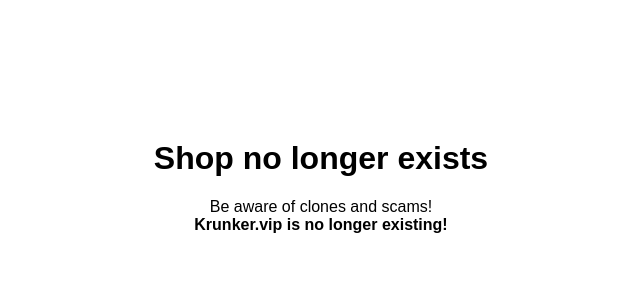
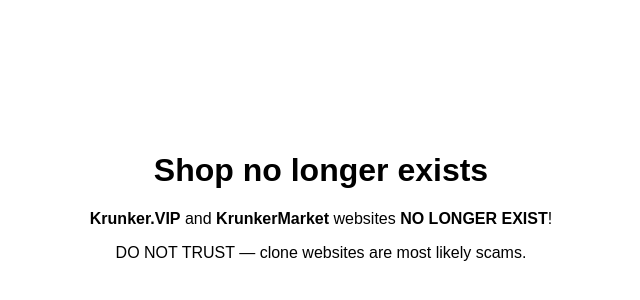
Before and after one commit to 69vierchas-bot/krunker-vip-is-closed, a plain HTML site: page index.html in a window 1280 px wide. Shown: the part 224-524 px from the top of the page, without its empty margins (319-959 px from the left). Drawn offline with Linux system fonts and the light colour scheme.

Commit message:
Revise message regarding Krunker website status
Updated warning message about Krunker websites.

```diff
--- a/index.html
+++ b/index.html
@@ -1,4 +1,3 @@
-
 <!DOCTYPE html>
 <html lang="en">
 <head>
@@ -14,13 +13,15 @@
             align-items: center;
             height: 100vh;
             text-align: center;
+            padding: 20px;
         }
     </style>
 </head>
 <body>
     <div>
         <h1>Shop no longer exists</h1>
-        <p>Be aware of clones and scams!<br><strong>Krunker.vip is no longer existing!</strong></p>
+        <p><strong>Krunker.VIP</strong> and <strong>KrunkerMarket</strong> websites <strong>NO LONGER EXIST</strong>!</p>
+        <p>DO NOT TRUST — clone websites are most likely scams.</p>
     </div>
 </body>
 </html>
```
